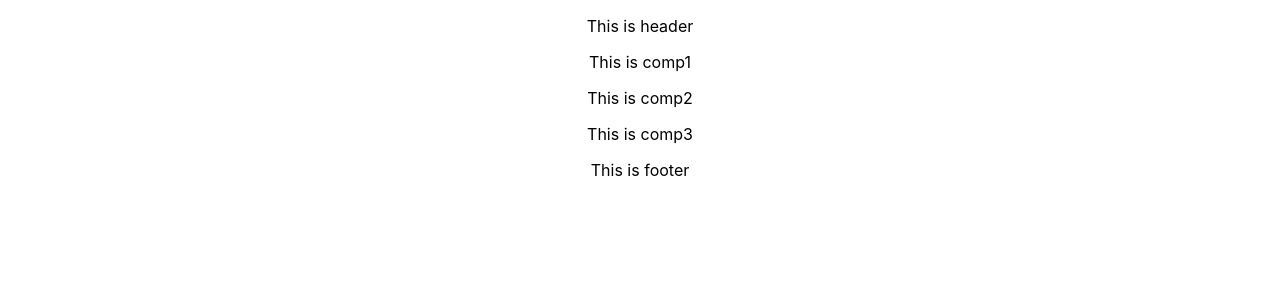
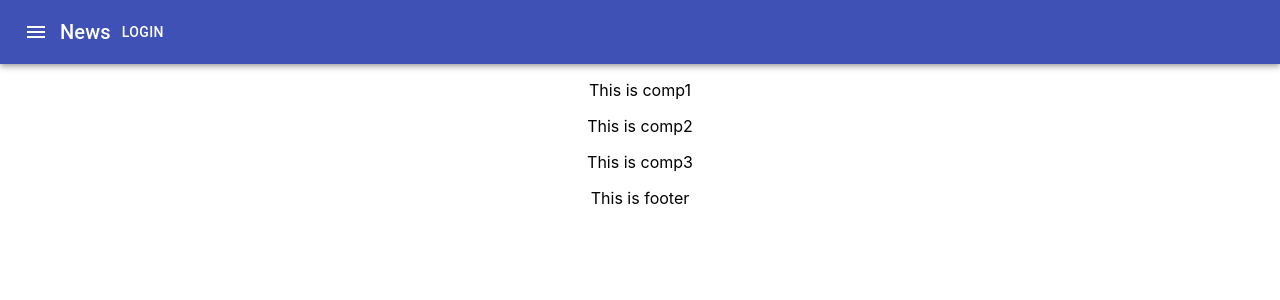
Before and after one commit to pablocast/dh-projeto-integrador-tn142020, a React (Create React App) app in the folder app/react-app/: page / in a window 1280 px wide. Shown: the top 300 px of the page. Built offline with nearby package versions, Linux system fonts and the light colour scheme.

Commit message:
adicionando header com material ui

```diff
--- a/app/react-app/package.json
+++ b/app/react-app/package.json
@@ -3,6 +3,8 @@
   "version": "0.1.0",
   "private": true,
   "dependencies": {
+    "@material-ui/core": "^4.11.3",
+    "@material-ui/icons": "^4.11.2",
     "@testing-library/jest-dom": "^5.11.4",
     "@testing-library/react": "^11.1.0",
     "@testing-library/user-event": "^12.1.10",
--- a/app/react-app/src/components/core/Header/index.js
+++ b/app/react-app/src/components/core/Header/index.js
@@ -1,11 +1,28 @@
 import './style.css'
+import React from 'react'
+import AppBar from '@material-ui/core/AppBar'
+import Toolbar from '@material-ui/core/Toolbar'
+import Typography from '@material-ui/core/Typography'
+import Button from '@material-ui/core/Button'
+import IconButton from '@material-ui/core/IconButton'
+import MenuIcon from '@material-ui/icons/Menu'
 
 const Header = () => {
   return (
-    <section className="header">
-        <p>This is header</p>
-    </section>
-  )
+    <div >
+      <AppBar position="static">
+        <Toolbar>
+          <IconButton edge="start" color="inherit" aria-label="menu">
+            <MenuIcon />
+          </IconButton>
+          <Typography variant="h6">
+            News
+          </Typography>
+          <Button color="inherit">Login</Button>
+        </Toolbar>
+      </AppBar>
+    </div>
+  );
 }
 
-export default Header
+export default Header;
```
Also changed, not shown: 1 other file (tests, documents, lock files or other folders).
